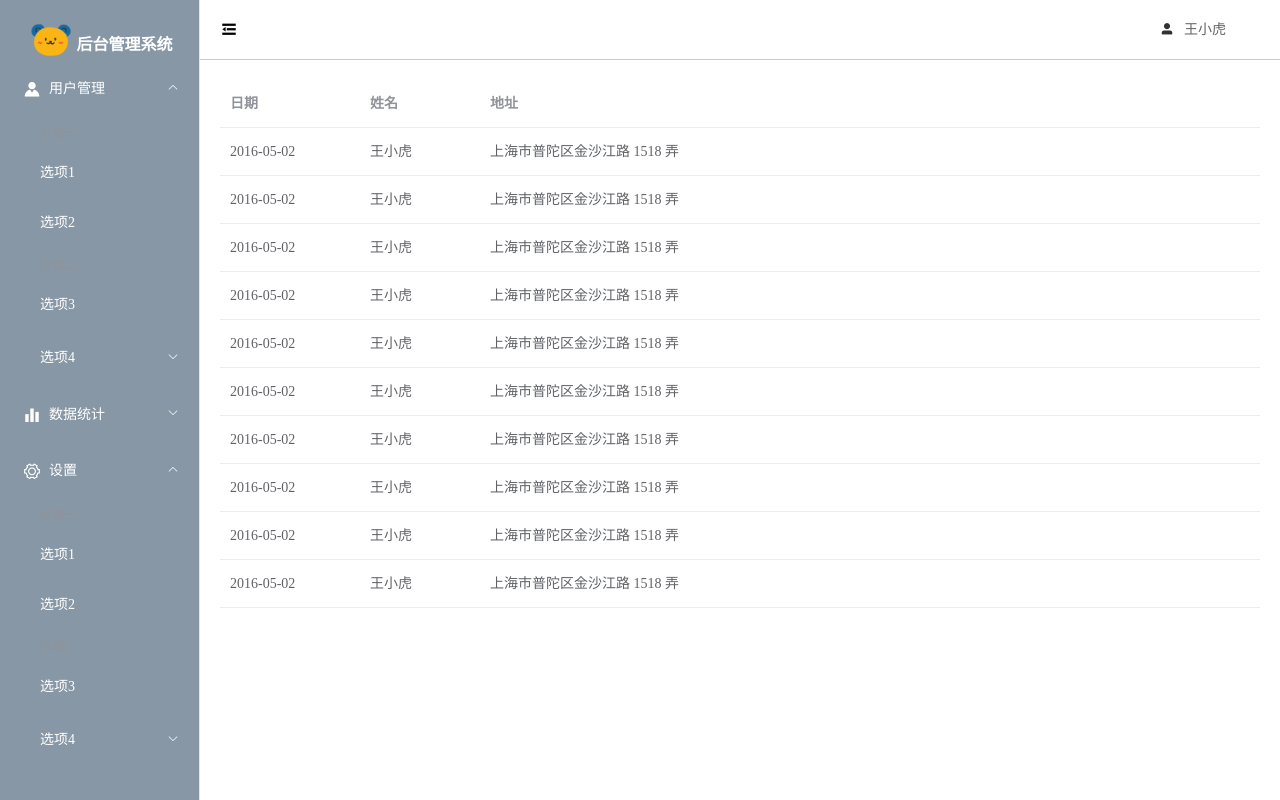
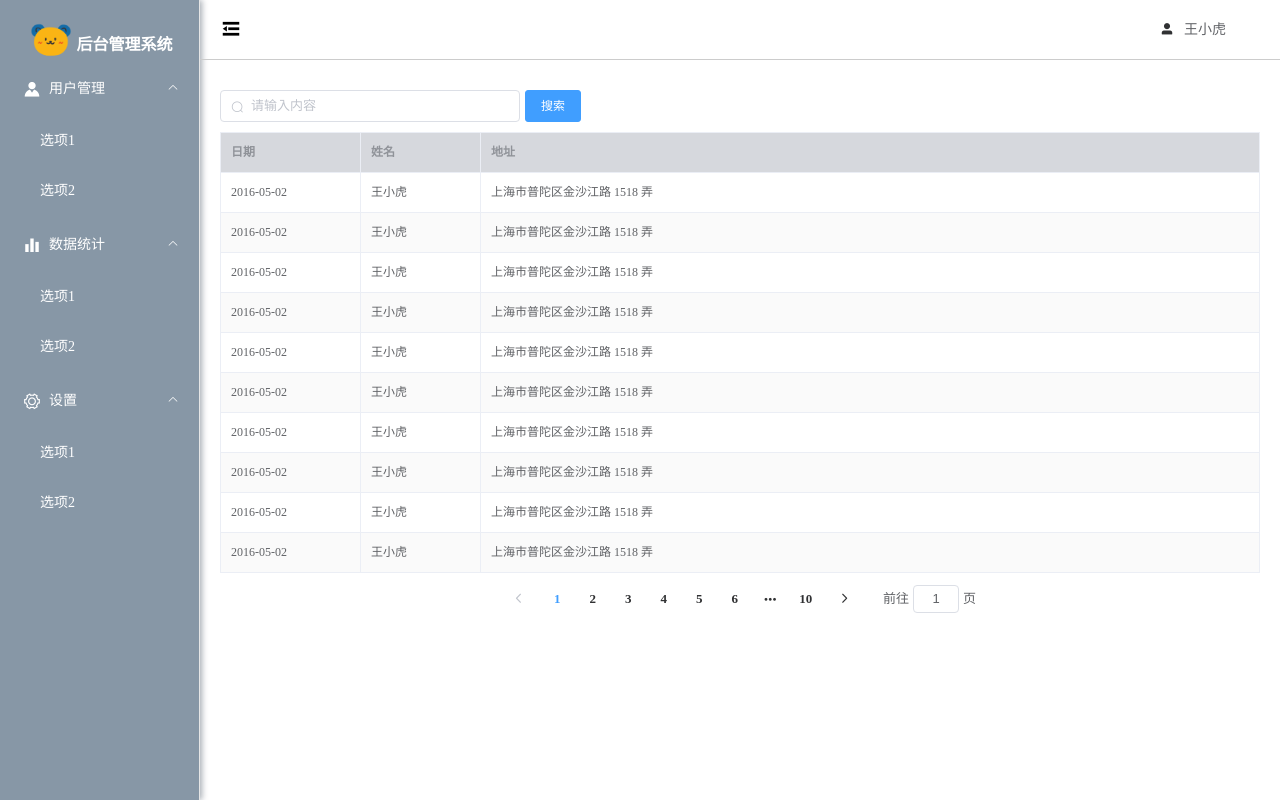
Before and after one commit to Chutiiing/web_MentalHealthSystem, a Vue app: page / in a window 1280 px wide. Built offline with nearby package versions, Linux system fonts and the light colour scheme.

Commit message:
版本3
改了改无关紧要的样式

```diff
--- a/src/main.js
+++ b/src/main.js
@@ -7,7 +7,7 @@ import './assets/global.css'
 
 Vue.config.productionTip = false
 
-Vue.use(ElementUI);
+Vue.use(ElementUI,{size:"small"});
 
 new Vue({
   router,
--- a/src/views/HomeView.vue
+++ b/src/views/HomeView.vue
@@ -1,9 +1,10 @@
 <template>
   <div style="height:100%">
     <el-container style="height: 100%">
-
-  <el-aside :width="sideWidth + 'px'" style="background-color: rgb(238, 241, 246); height:100%;overflow-x:hidden;">
-    <el-menu :default-openeds="['1', '3']"
+      <!-- 侧边栏 -->
+      <el-aside :width="sideWidth + 'px'"
+                style="background-color: rgb(238, 241, 246); height:100%;overflow-x:hidden;box-shadow:2px 0 6px rgb(0 21 41/35%);">
+        <el-menu  :default-openeds="['1','2', '3']"
                   style="height:100%; overflow-x:hidden"
                   background-color="#8797A6"
                   text-color="#fff"
@@ -19,18 +20,8 @@
               <i class="el-icon-s-custom" style="color:#fff"></i>
               <span>用户管理</span>
             </template>
-        <el-menu-item-group>
-          <template slot="title" style="text-color:#f7e8d2">分组一</template>
             <el-menu-item index="1-1">选项1</el-menu-item>
             <el-menu-item index="1-2">选项2</el-menu-item>
-        </el-menu-item-group>
-        <el-menu-item-group title="分组二">
-          <el-menu-item index="1-3">选项3</el-menu-item>
-        </el-menu-item-group>
-        <el-submenu index="1-4">
-          <template slot="title">选项4</template>
-          <el-menu-item index="1-4-1">选项4-1</el-menu-item>
-        </el-submenu>
           </el-submenu>
 
           <el-submenu index="2">
@@ -38,18 +29,8 @@
               <i class="el-icon-s-data" style="color:#fff"></i>
               <span>数据统计</span>
             </template>
-        <el-menu-item-group>
-          <template slot="title">分组一</template>
             <el-menu-item index="2-1">选项1</el-menu-item>
             <el-menu-item index="2-2">选项2</el-menu-item>
-        </el-menu-item-group>
-        <el-menu-item-group title="分组2">
-          <el-menu-item index="2-3">选项3</el-menu-item>
-        </el-menu-item-group>
-        <el-submenu index="2-4">
-          <template slot="title">选项4</template>
-          <el-menu-item index="2-4-1">选项4-1</el-menu-item>
-        </el-submenu>
           </el-submenu>
 
           <el-submenu index="3">
@@ -57,25 +38,18 @@
               <i class="el-icon-setting" style="color:#fff"></i>
               <span>设置</span>
             </template>
-        <el-menu-item-group>
-          <template slot="title">分组一</template>
             <el-menu-item index="3-1">选项1</el-menu-item>
             <el-menu-item index="3-2">选项2</el-menu-item>
-        </el-menu-item-group>
-        <el-menu-item-group title="分组2">
-          <el-menu-item index="3-3">选项3</el-menu-item>
-        </el-menu-item-group>
-        <el-submenu index="3-4">
-          <template slot="title">选项4</template>
-          <el-menu-item index="3-4-1">选项4-1</el-menu-item>
-        </el-submenu>
           </el-submenu>
         </el-menu>
       </el-aside>
 
+      <!-- 中间主体 -->
       <el-container>
+
+        <!-- 中间头部 -->
         <el-header style="font-size: 12px; border-bottom:1px solid #ccc; line-height:60px; display:flex">
-      <div style="flex:1;font-size:18px">
+          <div style="flex:1;font-size:22px">
             <span :class="collapseBtnClass" style="cursor:pointer" @click="collapse"></span>
           </div>
           <el-dropdown style="width:100px">
@@ -88,8 +62,18 @@
           </el-dropdown>
         </el-header>
 
+        <!-- 表格主体部分 -->
         <el-main>
-      <el-table :data="tableData">
+          <!-- 表格搜索框 -->
+          <div style="padding:10px 0">
+            <el-input style="width:300px;"
+                      placeholder="请输入内容"
+                      prefix-icon="el-icon-search">
+            </el-input>
+            <el-button style="margin-left:5px;" type="primary">搜索</el-button>
+          </div>
+          <el-table :data="tableData" border stripe :header-cell-style="{background:'rgb(214 216 221)'}">
+            <!-- 表格内容 -->
             <el-table-column prop="date" label="日期" width="140">
             </el-table-column>
             <el-table-column prop="name" label="姓名" width="120">
@@ -97,11 +81,19 @@
             <el-table-column prop="address" label="地址">
             </el-table-column>
           </el-table>
+          <!-- 分页功能 -->
+          <div style="padding:10px 0; text-align:center;">
+            <el-pagination
+
+              :page-size="10"
+              layout="prev, pager, next, jumper"
+              :total="100">
+            </el-pagination>
+          </div>
         </el-main>
 
       </el-container>
     </el-container>
-
   </div>
 </template>
 
```
Lines whose indentation alone changed are shown as unchanged.
